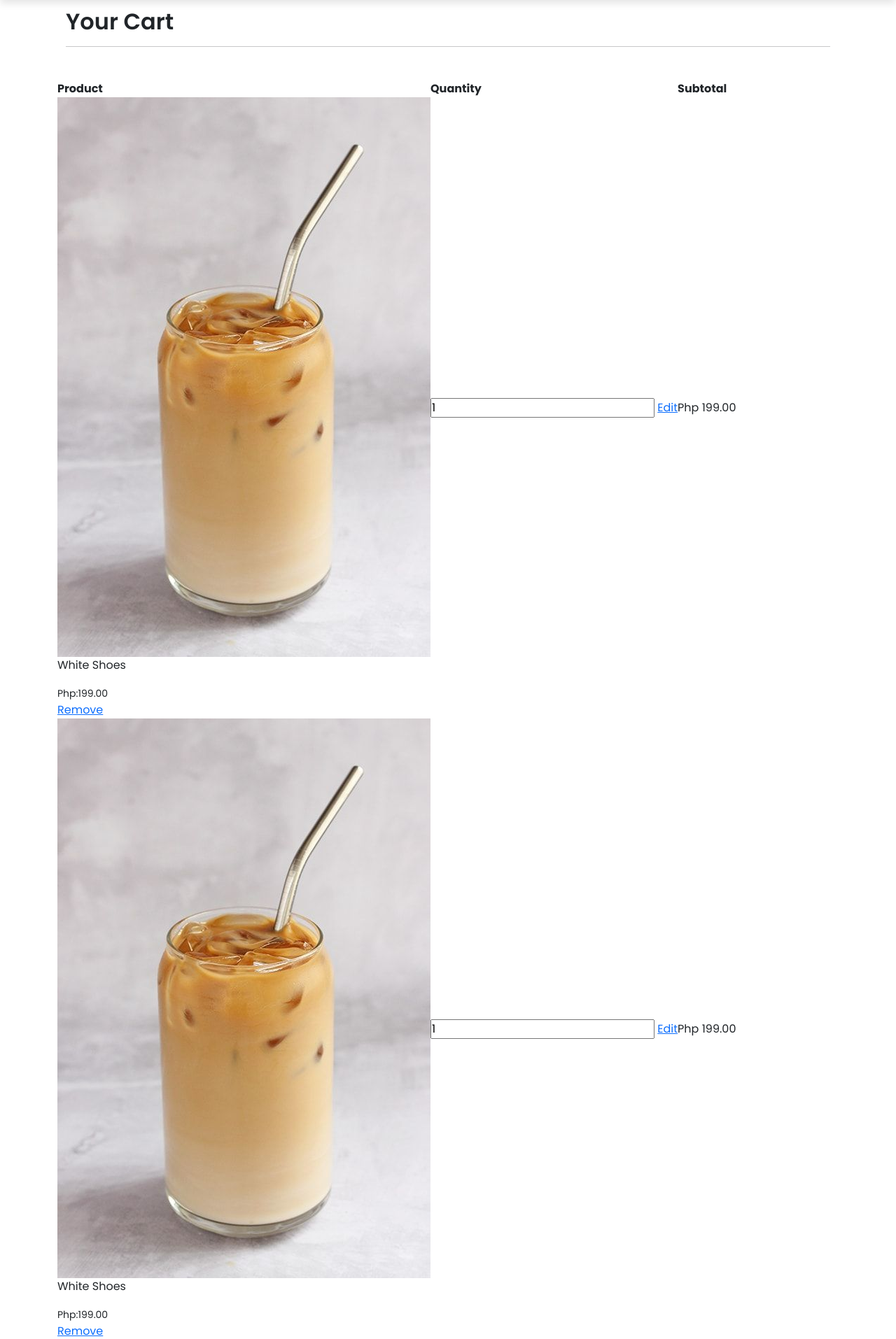
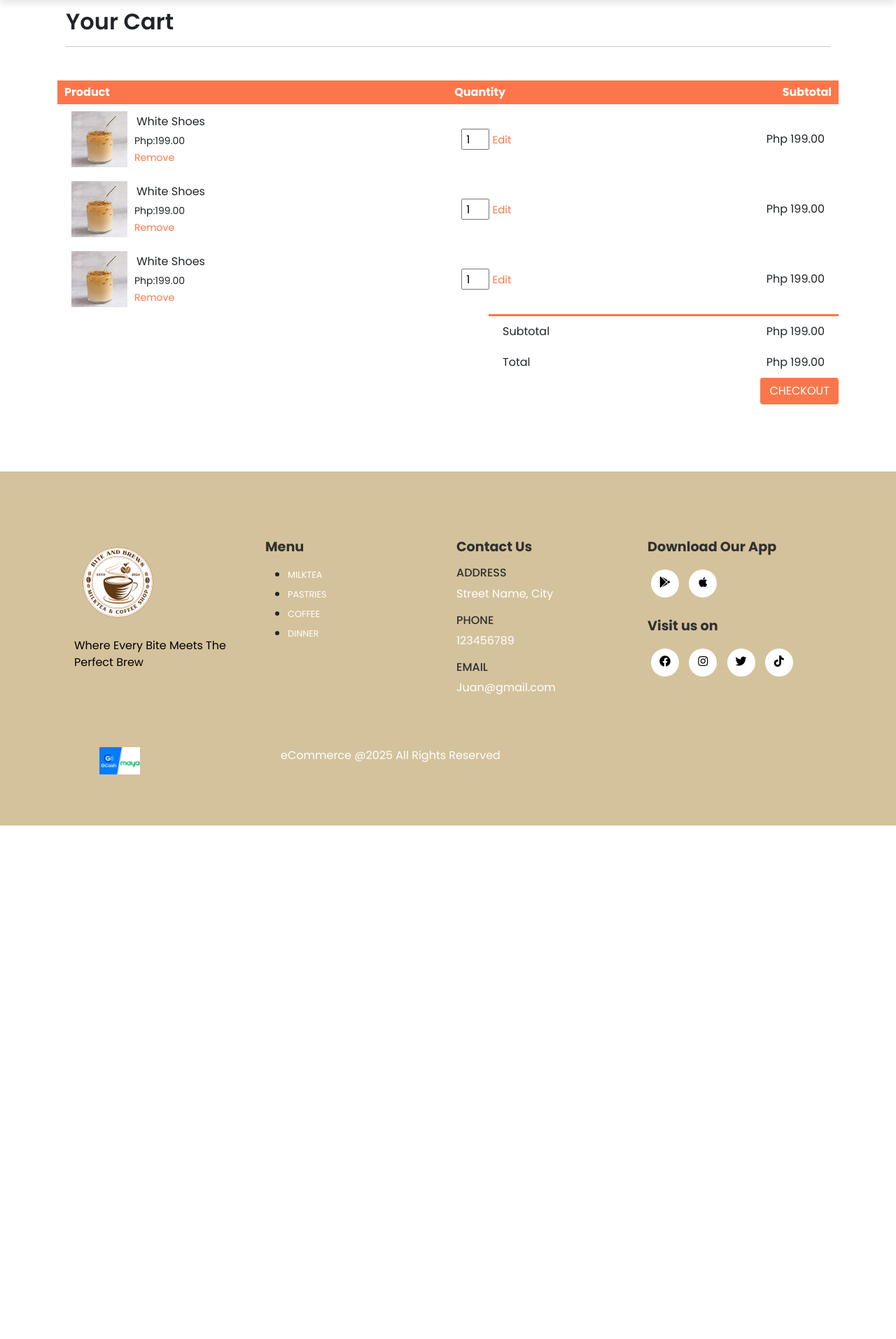
Before and after one commit to Yasaratcha/E-commerce-Web, a PHP site: page /cart.php in a window 1280 px wide. Shown: the part 132-2046 px from the top of the page at 70% size. After the commit the page ends 1312 px from the top, so only its background shows below. Run offline with PHP 8.4, Linux system fonts and the light colour scheme.

Commit message:
Add files via upload

```diff
--- a/assets/css/style.css
+++ b/assets/css/style.css
@@ -5,13 +5,13 @@ margin-left: 500px;
 
 }
 
-
 *{
 margin: 0;
 padding: 0;
 box-sizing: border-box;
 }
 
+/* Font */
 body{
     font-family: 'Poppins',sans-serif;
 }
@@ -61,7 +61,7 @@ button{
 button:hover{
     background-color: coral;
 }
-
+/* Navbar */
 .navbar{
     font-size: 16px;
     padding-top: 2 rem !important;
@@ -261,7 +261,7 @@ button:hover{
   grid-template-columns: 1fr 1.1fr 1fr;
   gap: 10px;
   width: 100%;
-  height: auto; /* ✅ allow collage to expand naturally */
+  height: auto;
   margin: 0;
   padding: 0;
   align-items: stretch;
@@ -277,7 +277,7 @@ button:hover{
 .collage .big img,
 .collage .big2 img {
   width: 100%;
-  height: 100%;  /* ✅ fill full height */
+  height: 100%;
   object-fit: cover;
 }
 
@@ -287,7 +287,7 @@ button:hover{
   grid-template-columns: 1fr 1fr;
   grid-template-rows: 1fr 1fr;
   gap: 10px;
-  height: 100%; /* ✅ stretch to parent height */
+  height: 100%;
 }
 
 .collage .grid .item {
@@ -392,3 +392,222 @@ footer .copyright img{
     color: #d4c29c;
     background-color: black;
 }
+
+.small-img-group{
+    display: flex;
+    justify-content: space-between;
+}
+
+
+.small-img-col{
+    flex-basis: 25%;
+    cursor: pointer;
+}
+
+.small-img-col:hover{
+    opacity: 0.7;
+}
+
+
+.single-product input{
+    width: 5%;
+    height: 5%;
+    padding-left:10px;
+    font-size: 16px;
+    margin-right: 10px;
+}
+.single-product input:focus{
+    outline: none;
+}
+
+#related-products img:hover{
+    opacity: 0.7;
+}
+
+#login-form{
+    width: 50%;
+    margin: 5px auto;
+    text-align: center;
+    padding: 20px;
+    border-top: 1px solid #fb774b;
+}
+
+#login-form input{
+    width: 50%;
+    margin: 5px auto;
+}
+
+#login-form #login-btn{
+    background-color: #fb774b;
+    color: white;
+}
+
+#login-form #register-url{
+    color: #fb774b;
+}
+
+.profile img{
+    height: 100px;
+    width: 100px;
+    margin-bottom: 5px;
+}
+
+#register-form{
+    width: 50%;
+    margin: 5px auto;
+    text-align: center;
+    padding: 20px;
+    border-top: 1px solid #fb774b;
+}
+
+#register-form input{
+    width: 50%;
+    margin: 5px auto;
+}
+
+#register-form #register-btn{
+    background-color: #fb774b;
+    color: white;
+}
+
+#register-form #login-url{
+    color: #fb774b;
+}
+
+#account-form{
+    width: 50%;
+    margin: 35px auto;
+    text-align: center;
+    padding: 20px;
+}
+
+#account-form input{
+    margin: 5px auto;
+}
+
+#account-form #change-pass-btn{
+    color: white;
+    background-color: #fb774b;
+}
+
+.account-info #order-btn ,#logout-btn{
+    color: #fb774b;
+    text-decoration: none;
+}
+
+.cart table{
+    width: 100%;
+    border-collapse: collapse;
+}
+
+.cart .product-info{
+    display: flex;
+    flex-wrap: wrap;
+}
+
+.cart th{
+    text-align: left;
+    padding: 5px 10px;
+    color: white;
+    background-color: #fb774b;
+}
+
+.cart td{
+    padding: 10px 20px;
+}
+
+.cart td img{
+    width: 80px;
+    height: 80px;
+    margin-right: 10px;
+}
+
+.cart td input{
+    width: 40px;
+    height: 30px;
+    padding: 5px;
+}
+
+.cart td a{
+    color: #fb774b;
+}
+
+.cart .remove-btn{
+    color: #fb774b;
+    text-decoration: none;
+    font-size: 14px;
+}
+
+.cart .edit-btn{
+    color: #fb774b;
+    text-decoration: none;
+    font-size: 15px;
+}
+
+.cart .product-info p{
+    margin: 3px;
+}
+
+.cart-total{
+    display: flex;
+    justify-content: flex-end;
+}
+
+.cart-total table{
+    width: 100%;
+    max-width: 500px;
+    border-top: 3px solid #fb774b;
+}
+
+td:last-child{
+    text-align: right;
+}
+
+th:last-child{
+    text-align: right;
+}
+
+.checkout-container{
+    display: flex;
+    justify-content: flex-end;
+}
+
+.checkout-btn{
+    background-color: #fb774b;
+    color: white;
+}
+
+.orders table{
+    width: 100%;
+    border-collapse: collapse;
+}
+
+.orders .product-info{
+    display: flex;
+    flex-wrap: wrap;
+}
+
+.orders th{
+    padding: 5px 10px;
+    color: white;
+    background-color: #fb774b;
+    text-align: left;
+}
+
+.orders th:nth-child(2){
+    text-align: right;
+}
+
+.orders td{
+    padding: 10px 20px;
+}
+
+.orders td:nth-child(2){
+    text-align: right;
+}
+
+.orders td img{
+    width:80px;
+    height: 80px;
+    margin-right: 10px;
+}
```
